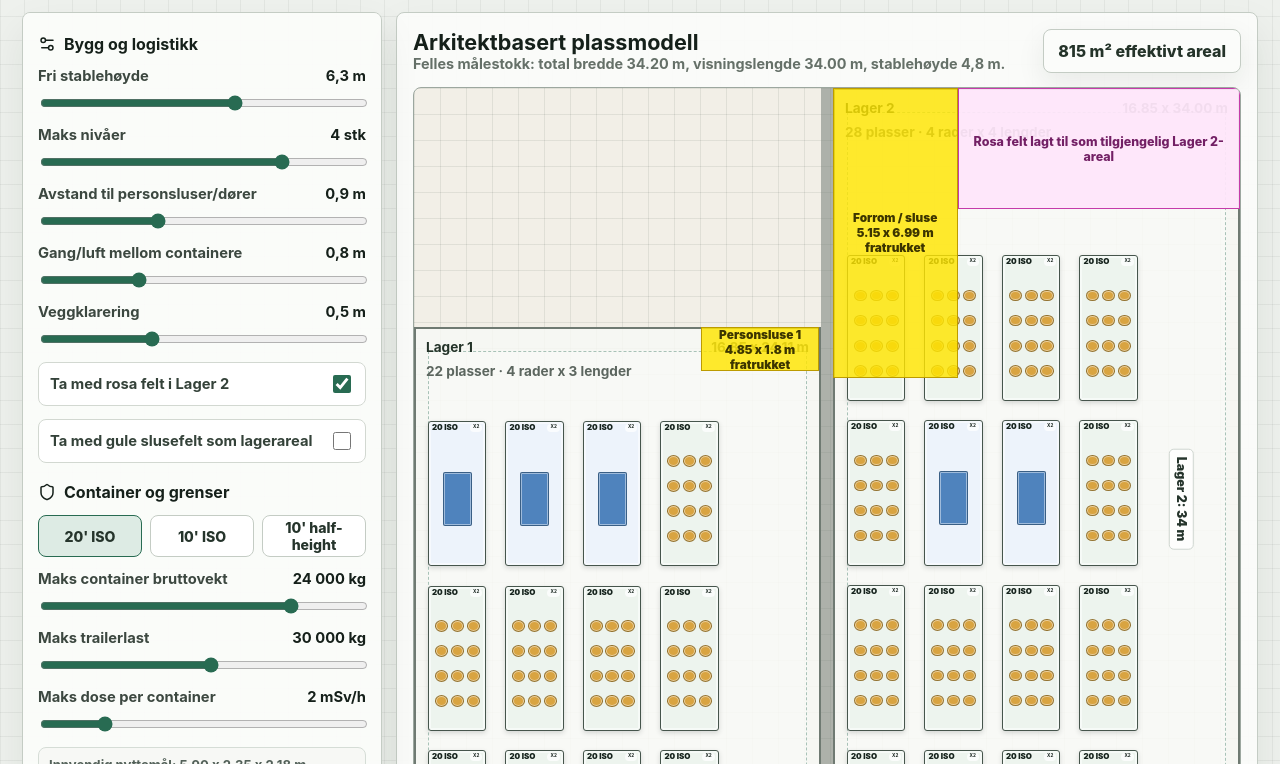
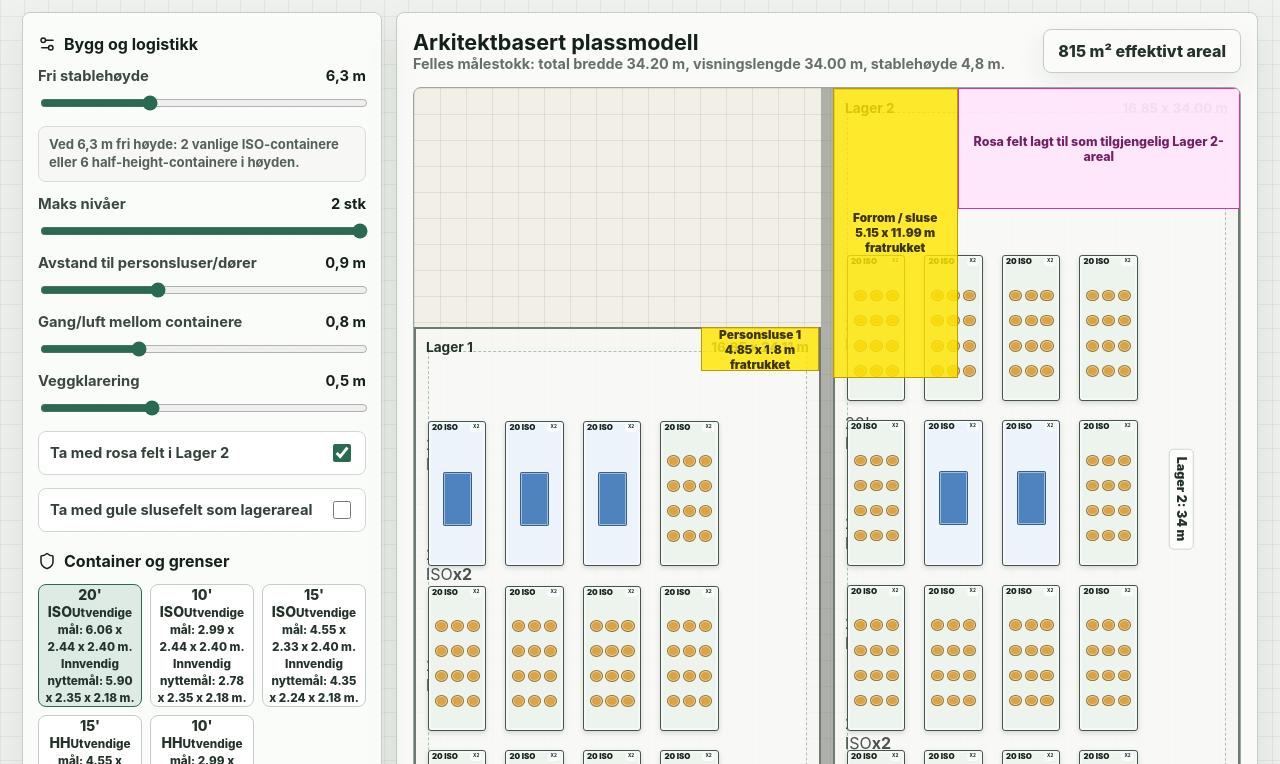
Before and after one commit to fredriksandresen-glitch/garasje-simulator, a React (Vite) app in the folder src/frontend/: page / in a window 1280 px wide. Shown: the part 296-1060 px from the top of the page. Built offline with nearby package versions, Linux system fonts and the light colour scheme.

Commit message:
Apply stack height slider directly in React source

```diff
--- a/src/frontend/src/main.jsx
+++ b/src/frontend/src/main.jsx
@@ -93,6 +93,7 @@ const steelVariantOptions = Object.fromEntries(
 const containerTypes = {
   iso20: {
     label: "20' ISO",
+    shortLabel: "20' ISO",
     length: 6.06,
     width: 2.44,
     height: 2.4,
@@ -103,6 +104,7 @@ const containerTypes = {
   },
   iso10: {
     label: "10' ISO",
+    shortLabel: "10' ISO",
     length: 2.99,
     width: 2.44,
     height: 2.4,
@@ -111,8 +113,31 @@ const containerTypes = {
     usableHeight: 2.18,
     tare: 1300
   },
+  iso15: {
+    label: "15' ISO",
+    shortLabel: "15' ISO",
+    length: 4.55,
+    width: 2.33,
+    height: 2.4,
+    usableLength: 4.35,
+    usableWidth: 2.24,
+    usableHeight: 2.18,
+    tare: 1700
+  },
+  iso15hh: {
+    label: "15' half-height",
+    shortLabel: "15' HH",
+    length: 4.55,
+    width: 2.33,
+    height: 0.99,
+    usableLength: 4.35,
+    usableWidth: 2.24,
+    usableHeight: 0.88,
+    tare: 1400
+  },
   iso10hh: {
     label: "10' half-height",
+    shortLabel: "10' HH",
     length: 2.99,
     width: 2.44,
     height: 0.99,
@@ -161,7 +186,8 @@ function App() {
   const model = useMemo(() => {
     const container = containerTypes[containerType];
     const footprint = { length: container.length + aisleGap, width: container.width + aisleGap };
-    const levels = Math.max(1, Math.min(stackLimit, Math.floor(heightLimit / container.height)));
+    const maxLevelsForHeight = Math.max(1, Math.floor(heightLimit / container.height));
+    const levels = Math.max(1, Math.min(stackLimit, maxLevelsForHeight));
     const planWidth = 16.85 * 2 + separatorWidth;
     const planLength = useLager2Extension ? 34 : 29;
 
@@ -182,6 +208,8 @@ function App() {
         rows,
         floorSlots,
         totalSlots: floorSlots * levels,
+        wallClearance,
+        doorClearance,
         effectiveArea: clearWidth * clearLength - (includeMarkedAreas ? 0 : room.obstructionArea),
         leftPct: (room.x / planWidth) * 100,
         topPct: ((planLength - displayLength) / planLength) * 100,
@@ -241,6 +269,21 @@ function App() {
 
     const scenarioRows = loadRows.filter((row) => row.requestedDrumEq > 0);
     const requiredContainers = scenarioRows.reduce((sum, row) => sum + row.containersNeeded, 0);
+    const visualQueue = buildContainerQueue(scenarioRows, totalContainerSlots);
+    let visualOffset = 0;
+    const visualRoomModels = roomModels.map((room) => {
+      const { slots, nextOffset } = buildRoomVisualSlots({
+        room,
+        container,
+        levels,
+        wallClearance,
+        aisleGap,
+        visualQueue,
+        offset: visualOffset
+      });
+      visualOffset = nextOffset;
+      return { ...room, visualSlots: slots };
+    });
     const limitingCounts = scenarioRows.reduce((counts, row) => {
       counts[row.limiting.key] = (counts[row.limiting.key] || 0) + 1;
       return counts;
@@ -250,9 +293,10 @@ function App() {
     return {
       container,
       levels,
+      maxLevelsForHeight,
       planWidth,
       planLength,
-      roomModels,
+      roomModels: visualRoomModels,
       totalContainerSlots,
       totalFootprintArea,
       totalNeed,
@@ -294,6 +338,11 @@ function App() {
   ]);
 
   const warnings = buildWarnings({ model, stackLimit, drumWeight, steelWeight });
+  const activeContainer = containerTypes[containerType];
+  const maxStackLevel = Math.max(1, Math.floor(heightLimit / activeContainer.height));
+  const regularStackCount = Math.max(1, Math.floor(heightLimit / 2.4));
+  const halfHeightStackCount = Math.max(1, Math.floor(heightLimit / 0.99));
+  const clampedStackLimit = Math.min(stackLimit, maxStackLevel);
 
   return (
     <main className="app-shell">
@@ -325,8 +374,11 @@ function App() {
         <div className="workspace">
           <aside className="controls" aria-label="Simuleringsparametere">
             <PanelTitle icon={<Settings2 />} title="Bygg og logistikk" />
-            <Slider label="Fri stablehøyde" value={heightLimit} min={4.5} max={7.5} step={0.1} unit="m" onChange={setHeightLimit} />
-            <Slider label="Maks nivåer" value={stackLimit} min={1} max={5} step={1} unit="stk" onChange={setStackLimit} />
+            <Slider label="Fri stablehøyde" value={heightLimit} min={4.5} max={10} step={0.1} unit="m" onChange={setHeightLimit} />
+            <div className="container-note">
+              Ved {formatNumber(heightLimit)} m fri høyde: {regularStackCount} vanlige ISO-containere eller {halfHeightStackCount} half-height-containere i høyden.
+            </div>
+            <Slider label="Maks nivåer" value={clampedStackLimit} min={1} max={maxStackLevel} step={1} unit="stk" onChange={setStackLimit} />
             <Slider label="Avstand til personsluser/dører" value={doorClearance} min={0.3} max={2} step={0.1} unit="m" onChange={setDoorClearance} />
             <Slider label="Gang/luft mellom containere" value={aisleGap} min={0.1} max={2.5} step={0.1} unit="m" onChange={setAisleGap} />
             <Slider label="Veggklarering" value={wallClearance} min={0} max={1.5} step={0.1} unit="m" onChange={setWallClearance} />
@@ -334,7 +386,11 @@ function App() {
             <Toggle label="Ta med gule slusefelt som lagerareal" checked={includeMarkedAreas} onChange={setIncludeMarkedAreas} />
 
             <PanelTitle icon={<Shield />} title="Container og grenser" />
-            <Segmented options={containerTypes} value={containerType} onChange={setContainerType} />
+            <Segmented options={containerTypes} value={containerType} onChange={(nextType) => {
+              const nextMax = Math.max(1, Math.floor(heightLimit / containerTypes[nextType].height));
+              setContainerType(nextType);
+              setStackLimit((current) => Math.min(current, nextMax));
+            }} />
             <Slider label="Maks container bruttovekt" value={containerGrossLimit} min={3000} max={30000} step={500} unit="kg" onChange={setContainerGrossLimit} />
             <Slider label="Maks trailerlast" value={trailerLimit} min={8000} max={50000} step={1000} unit="kg" onChange={setTrailerLimit} />
             <Slider label="Maks dose per container" value={containerDoseLimit} min={0.2} max={10} step={0.1} unit="mSv/h" onChange={setContainerDoseLimit} />
@@ -413,24 +469,69 @@ function ArchitecturalPlan({ model, includeMarkedAreas, useLager2Extension }) {
         {model.roomModels.map((room) => <PlanRoom key={room.key} room={room} model={model} />)}
         <div className="separator" style={{ left: `${(16.85 / model.planWidth) * 100}%`, width: `${(separatorWidth / model.planWidth) * 100}%` }} />
         <div className={`${markedClass} blocked-l1`}>Personsluse 1<br />4.85 x 1.8 m<br />{markedStatus}</div>
-        <div className={`${markedClass} blocked-l2`}>Forrom / sluse<br />5.15 x 6.99 m<br />{markedStatus}</div>
+        <div className={`${markedClass} blocked-l2`}>Forrom / sluse<br />5.15 x 11.99 m<br />{markedStatus}</div>
         {useLager2Extension && <div className="extension-label">Rosa felt lagt til som tilgjengelig Lager 2-areal</div>}
       </div>
-      <div className="plan-legend"><span><i className="legend-storage" />Lagerareal</span><span><i className="legend-blocked" />Gule felt</span><span><i className="legend-extension" />Utvidet areal</span></div>
+      <div className="plan-legend">
+        <span><i className="legend-storage" />Lagerareal</span>
+        <span><i className="legend-container" />Container</span>
+        <span><i className="legend-drum" />Tønner</span>
+        <span><i className="legend-steel" />Stålkasser</span>
+        <span><i className="legend-kokille" />Kokiller</span>
+        <span><i className="legend-blocked" />Gule felt</span>
+        <span><i className="legend-extension" />Utvidet areal</span>
+      </div>
     </div>
   );
 }
 
 function PlanRoom({ room, model }) {
-  const cells = Math.min(96, room.floorSlots);
   return (
     <article className={`plan-room ${room.key}`} style={{ left: `${room.leftPct}%`, top: `${room.topPct}%`, width: `${room.widthPct}%`, height: `${room.heightPct}%` }}>
       <div className="plan-room-header"><strong>{room.label}</strong><span>{room.width.toFixed(2)} x {room.displayLength.toFixed(2)} m</span></div>
-      <div className="storage-zone">
-        {Array.from({ length: cells }).map((_, index) => <span key={index} className="container-cell">{model.levels}</span>)}
+      <div
+        className="clearance-frame"
+        style={{
+          left: `${(room.wallClearance / room.width) * 100}%`,
+          right: `${(room.wallClearance / room.width) * 100}%`,
+          top: `${(room.doorClearance / room.displayLength) * 100}%`,
+          bottom: `${(room.wallClearance / room.displayLength) * 100}%`
+        }}
+      />
+      <div className="container-layer">
+        {room.visualSlots.map((slot) => <ContainerFootprint key={slot.key} model={model} slot={slot} />)}
       </div>
       <div className="plan-room-footer">{room.totalSlots} plasser · {room.rows} rader x {room.cols} lengder</div>
     </article>
+  );
+}
+
+function ContainerFootprint({ model, slot }) {
+  const load = slot.load;
+  const loadClass = load ? `load-${load.shareKey}` : "load-empty";
+  const containerClass = model.container.height < 1.2 ? "half-height" : model.container.length < 4 ? "iso10" : "iso20";
+  return (
+    <div
+      className={`container-footprint ${containerClass} ${loadClass} ${slot.mixed ? "mixed-stack" : ""}`}
+      style={{ left: `${slot.leftPct}%`, top: `${slot.topPct}%`, width: `${slot.widthPct}%`, height: `${slot.heightPct}%` }}
+      title={slot.title}
+    >
+      <div className="container-label">
+        <span>{model.container.label}</span>
+        {slot.stackCount > 1 && <strong>x{slot.stackCount}</strong>}
+      </div>
+      {load ? (
+        <div className="payload-layer">
+          {Array.from({ length: Math.min(load.perContainer, 24) }).map((_, index) => (
+            <span
+              key={`${slot.key}-load-${index}`}
+              className={`payload-symbol ${load.shareKey}`}
+              style={getPayloadStyle({ load, container: model.container, index })}
+            />
+          ))}
+        </div>
+      ) : <span className="empty-label">ledig</span>}
+    </div>
   );
 }
 
@@ -455,14 +556,79 @@ function ConstraintPanel({ model }) {
 
 function getFit(container, size) {
   const uprightFits = size.height <= container.usableHeight;
-  const footprintFits =
-    (size.length <= container.usableLength && size.width <= container.usableWidth) ||
-    (size.width <= container.usableLength && size.length <= container.usableWidth);
+  const straightFits = size.length <= container.usableLength && size.width <= container.usableWidth;
+  const rotatedFits = size.width <= container.usableLength && size.length <= container.usableWidth;
+  const footprintFits = straightFits || rotatedFits;
 
-  if (uprightFits && footprintFits) return { compatible: true, reason: "Mål innenfor nyttig innvendig volum" };
+  if (uprightFits && footprintFits) return { compatible: true, orientation: straightFits ? "straight" : "rotated", reason: "Mål innenfor nyttig innvendig volum" };
   if (!uprightFits && !footprintFits) return { compatible: false, reason: "For høy og for stort fotavtrykk" };
   if (!uprightFits) return { compatible: false, reason: "For høy for valgt container" };
   return { compatible: false, reason: "Fotavtrykk passer ikke i valgt container" };
+}
+
+function buildContainerQueue(scenarioRows, totalContainerSlots) {
+  const queue = [];
+  for (const row of scenarioRows) {
+    if (!Number.isFinite(row.containersNeeded) || row.perContainer <= 0) continue;
+    const count = Math.min(row.containersNeeded, totalContainerSlots - queue.length);
+    for (let index = 0; index < count; index += 1) queue.push(row);
+    if (queue.length >= totalContainerSlots) break;
+  }
+  return queue;
+}
+
+function buildRoomVisualSlots({ room, container, levels, wallClearance, aisleGap, visualQueue, offset }) {
+  const slots = [];
+  let nextOffset = offset;
+  for (let col = 0; col < room.cols; col += 1) {
+    for (let row = 0; row < room.rows; row += 1) {
+      if (slots.length >= room.floorSlots) break;
+      const stackLoads = visualQueue.slice(nextOffset, nextOffset + levels);
+      nextOffset += levels;
+      const load = stackLoads[0] || null;
+      const stackKeys = new Set(stackLoads.map((stackLoad) => stackLoad.key));
+      const xMeters = wallClearance + row * (container.width + aisleGap);
+      const yFromBottom = wallClearance + col * (container.length + aisleGap);
+      const topMeters = room.displayLength - yFromBottom - container.length;
+      slots.push({
+        key: `${room.key}-${col}-${row}`,
+        load,
+        stackCount: stackLoads.length,
+        mixed: stackKeys.size > 1,
+        leftPct: (xMeters / room.width) * 100,
+        topPct: (Math.max(0, topMeters) / room.displayLength) * 100,
+        widthPct: (container.width / room.width) * 100,
+        heightPct: (container.length / room.displayLength) * 100,
+        title: load
+          ? `${container.label}: ${load.perContainer} ${load.label.toLowerCase()} per container, ${stackLoads.length} nivå(er)`
+          : `${container.label}: ledig plass`
+      });
+    }
+  }
+  return { slots, nextOffset };
+}
+
+function getPayloadStyle({ load, container, index }) {
+  const rotated = load.fit.orientation === "rotated";
+  const itemWidth = rotated ? load.size.length : load.size.width;
+  const itemLength = rotated ? load.size.width : load.size.length;
+  const widthPct = clamp((itemWidth / container.usableWidth) * 86, load.shareKey === "drum" ? 10 : 18, 64);
+  const heightPct = clamp((itemLength / container.usableLength) * 86, load.shareKey === "drum" ? 10 : 14, 64);
+  const stepX = widthPct + 4;
+  const stepY = heightPct + 5;
+  const cols = Math.max(1, Math.floor(90 / stepX));
+  const left = 5 + (index % cols) * stepX;
+  const top = 13 + Math.floor(index / cols) * stepY;
+  return {
+    left: `${Math.min(left, 92 - widthPct)}%`,
+    top: `${Math.min(top, 90 - heightPct)}%`,
+    width: `${widthPct}%`,
+    height: `${heightPct}%`
+  };
+}
+
+function clamp(value, min, max) {
+  return Math.min(max, Math.max(min, value));
 }
 
 function getLimitingConstraint({ fit, packingLimited, weightLimited, doseLimited, perContainer }) {
@@ -506,7 +672,30 @@ function Badge({ type, children }) {
 function PanelTitle({ icon, title }) { return <div className="panel-title">{React.cloneElement(icon, { size: 18 })}<strong>{title}</strong></div>; }
 function Slider({ label, value, min, max, step, unit, onChange }) { return <label className="field"><div className="field-label"><span>{label}</span><strong>{formatNumber(value)} {unit}</strong></div><input type="range" min={min} max={max} step={step} value={value} onChange={(event) => onChange(Number(event.target.value))} /></label>; }
 function Toggle({ label, checked, onChange }) { return <label className="toggle"><span>{label}</span><input type="checkbox" checked={checked} onChange={(event) => onChange(event.target.checked)} /></label>; }
-function Segmented({ options, value, onChange }) { return <div className="segments">{Object.entries(options).map(([key, option]) => <button key={key} className={value === key ? "active" : ""} onClick={() => onChange(key)} type="button">{option.label}</button>)}</div>; }
+function Segmented({ options, value, onChange }) {
+  return (
+    <div className="segments">
+      {Object.entries(options).map(([key, option]) => {
+        const hasDimensions = typeof option.length === "number";
+        const dimensionText = hasDimensions
+          ? `Utvendige mål: ${option.length.toFixed(2)} x ${option.width.toFixed(2)} x ${option.height.toFixed(2)} m. Innvendig nyttemål: ${option.usableLength.toFixed(2)} x ${option.usableWidth.toFixed(2)} x ${option.usableHeight.toFixed(2)} m.`
+          : "";
+        return (
+          <button
+            key={key}
+            className={value === key ? "active" : ""}
+            onClick={() => onChange(key)}
+            title={dimensionText}
+            type="button"
+          >
+            <span>{option.shortLabel || option.label}</span>
+            {hasDimensions && <small className="segment-info">{dimensionText}</small>}
+          </button>
+        );
+      })}
+    </div>
+  );
+}
 function formatNumber(value) { if (!Number.isFinite(value)) return "∞"; return new Intl.NumberFormat("nb-NO", { maximumFractionDigits: value < 10 ? 1 : 0 }).format(value); }
 
 createRoot(document.getElementById("root")).render(<App />);
```
